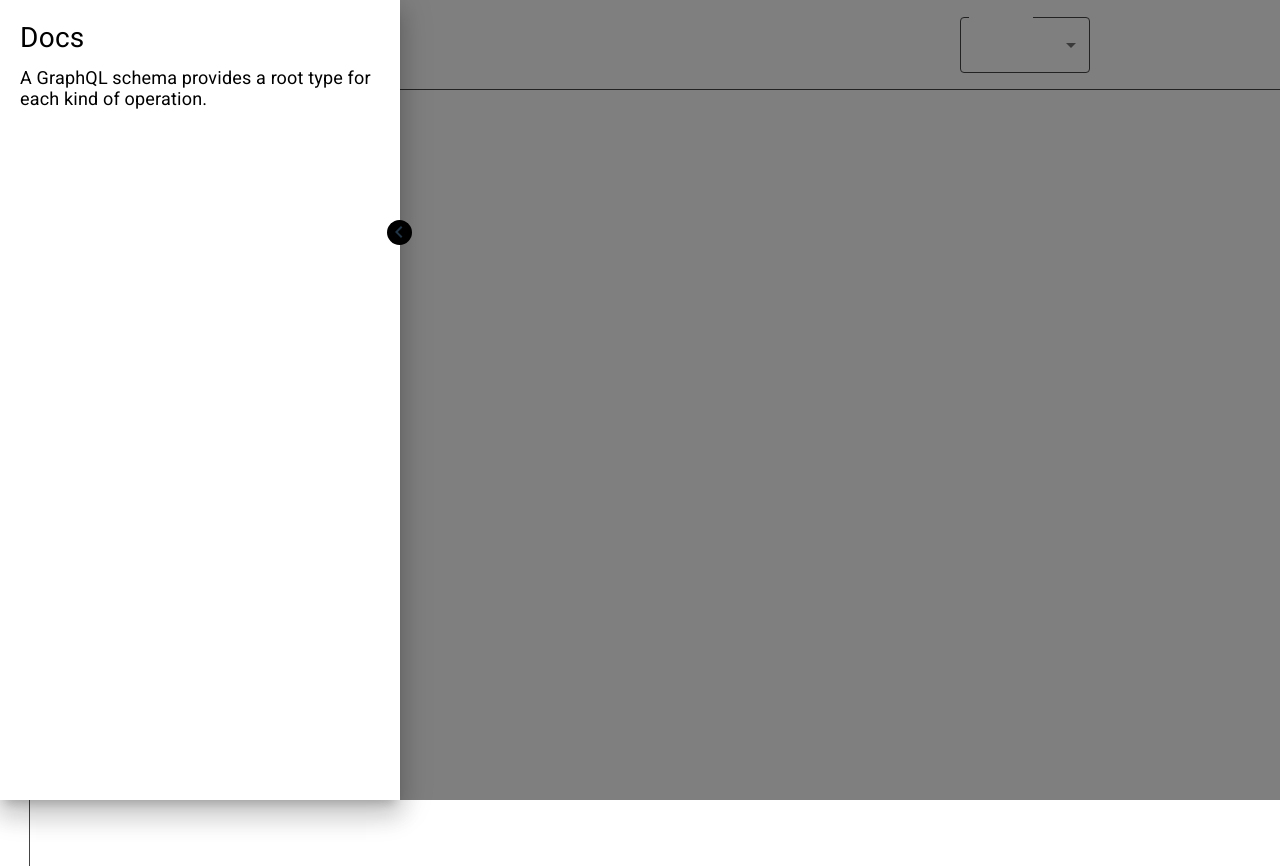
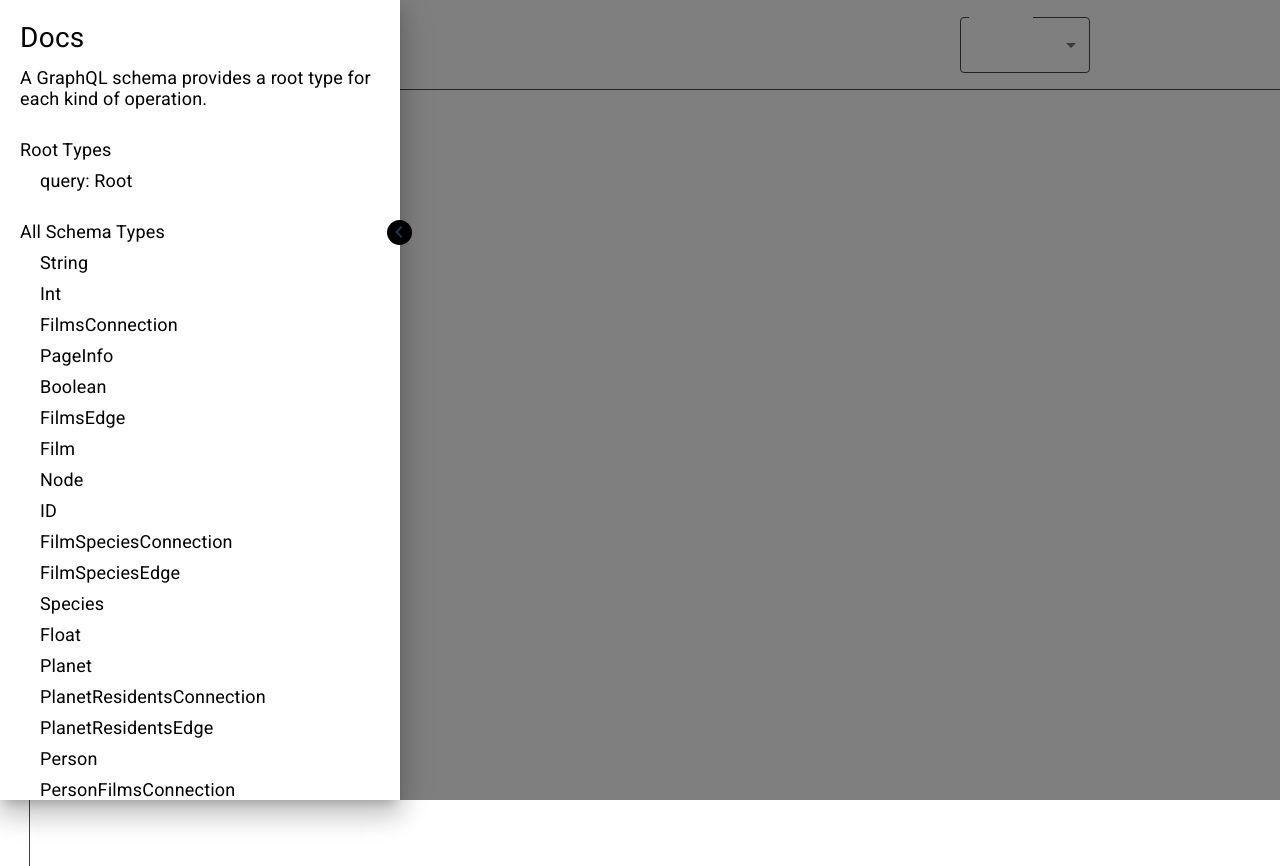
Before and after one commit to ppmarkek/Grafiql-app, a React (Vite) app: page / in a window 1280 px wide. Both pictures are taken after a click on the button 29 px from the left and 232 px from the top of the page. Shown: the top 866 px of the page. Built offline with nearby package versions, Linux system fonts and the light colour scheme; no server answers.

Commit message:
feat: add all Types

```diff
--- a/src/components/templates/Documentation/Documentation.tsx
+++ b/src/components/templates/Documentation/Documentation.tsx
@@ -1,8 +1,9 @@
 import { useState } from 'react';
-import { OpenButton, OpenGrid, Wrapper } from './style';
+import { DrawerGrid, OpenButton, OpenGrid, Wrapper } from './style';
 import { Drawer, Grid } from '@mui/material';
 import ChevronRightIcon from '@mui/icons-material/ChevronRight';
 import Text from '../../atoms/Text/Text';
+import { AllSchemaTypes } from './AllSchemaTypes';
 
 const Documentation = () => {
   const [state, setState] = useState(false);
@@ -18,14 +19,28 @@ const Documentation = () => {
         </OpenButton>
       </OpenGrid>
       <Drawer anchor={'left'} open={state}>
-        <Grid width={'400px'} padding={'20px'}>
+        <DrawerGrid>
           <Grid display={'flex'} flexDirection={'column'} gap={'10px'}>
             <Text variant={'H2'}>Docs</Text>
             <Text variant={'REGULAR'}>
               A GraphQL schema provides a root type for each kind of operation.
             </Text>
           </Grid>
-        </Grid>
+          <Grid display={'flex'} flexDirection={'column'} gap={'10px'}>
+            <Text variant={'BOLD'}>Root Types</Text>
+            <Grid paddingLeft={'20px'}>
+              <Text variant={'REGULAR'}>query: Root</Text>
+            </Grid>
+          </Grid>
+          <Grid display={'flex'} flexDirection={'column'} gap={'10px'}>
+            <Text variant={'BOLD'}>All Schema Types</Text>
+            {AllSchemaTypes.map((value) => (
+              <Grid key={value} paddingLeft={'20px'}>
+                <Text variant={'REGULAR'}>{value}</Text>
+              </Grid>
+            ))}
+          </Grid>
+        </DrawerGrid>
       </Drawer>
     </Wrapper>
   );
--- a/src/components/templates/Documentation/style.ts
+++ b/src/components/templates/Documentation/style.ts
@@ -39,3 +39,11 @@ export const OpenButton = styled(Button)(({ active }: ButtonProps) => ({
     background: '#6B59CC',
   },
 }));
+
+export const DrawerGrid = styled(Grid)({
+  display: 'flex',
+  gap: '30px',
+  flexDirection: 'column',
+  width: '400px',
+  padding: '20px',
+});
```
